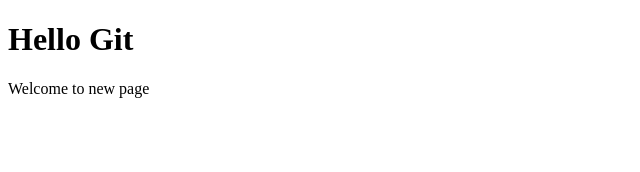
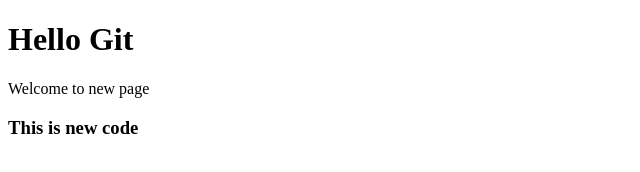
Before and after one commit to JINU-2004/sampleweb, a website: page index.html in a window 1280 px wide. Shown: the whole page, without its empty margins (0-640 px from the left). Drawn offline with Linux system fonts and the light colour scheme.

Commit message:
code changed for new request

```diff
--- a/index.html
+++ b/index.html
@@ -8,5 +8,6 @@
   <body>
     <h1>Hello Git</h1>
     <p>Welcome to new page</p>
+    <h3>This is new code</h3>
   </body>
 </html>
```
